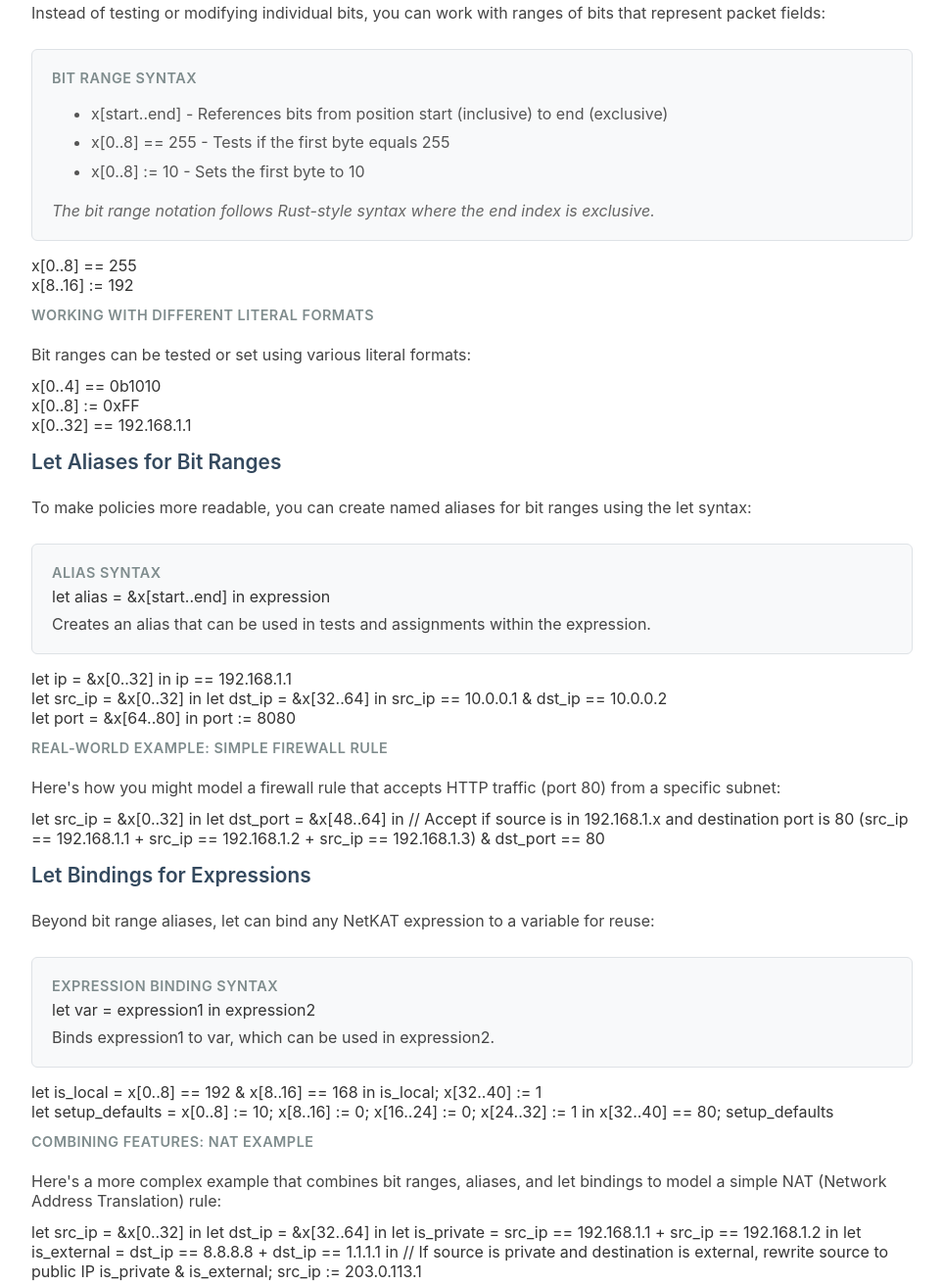
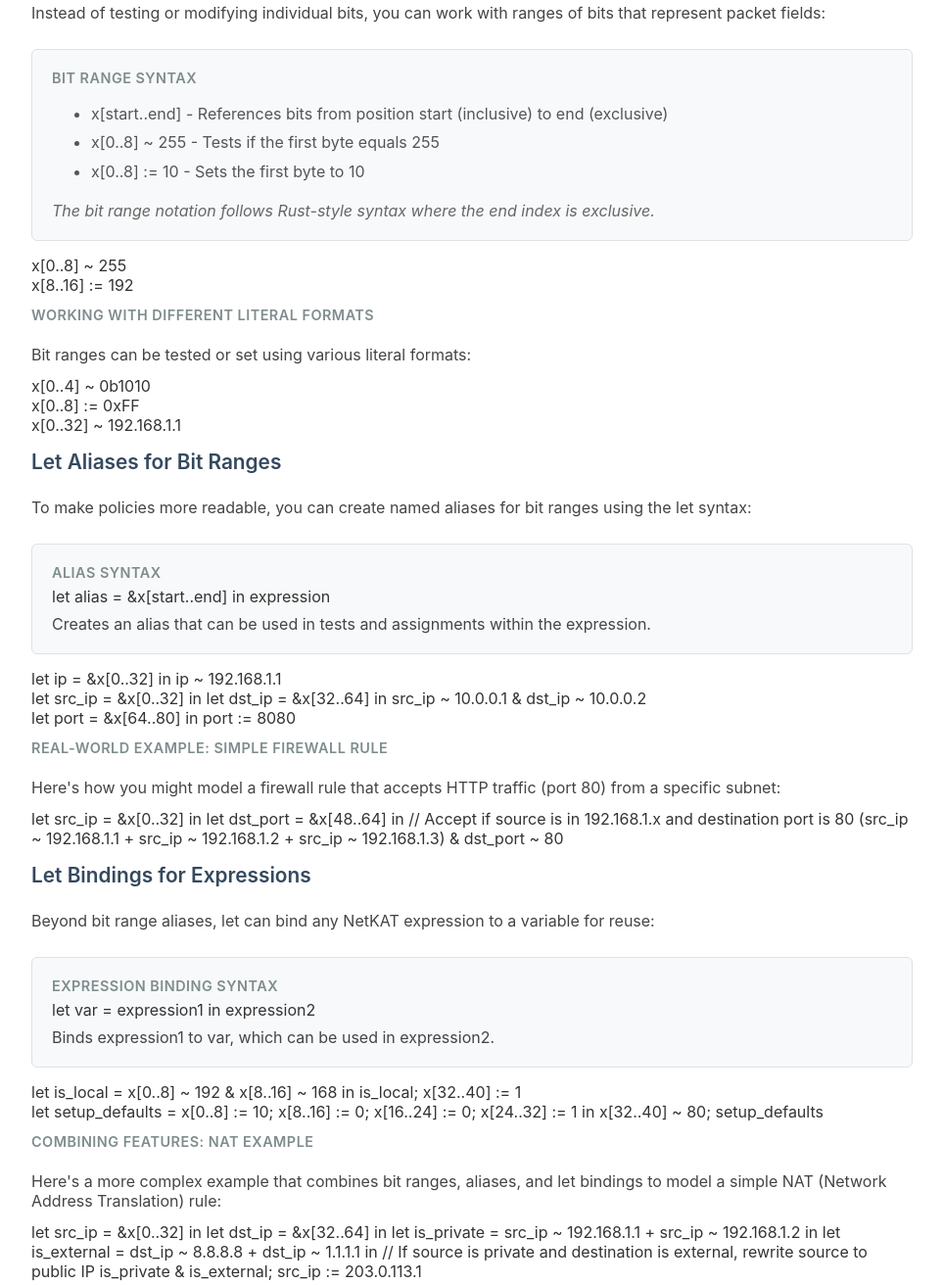
Before and after one commit to netkat-lang/netkat-www, a plain HTML site: page ssft25/lab2.html in a window 1280 px wide. Shown: the part 1832-3144 px from the top of the page at 98% size, without its empty margins (158-1121 px from the left). Drawn offline with Linux system fonts and the light colour scheme.

Commit message:
Update syntax

```diff
--- a/ssft25/lab2.html
+++ b/ssft25/lab2.html
@@ -284,24 +284,24 @@ else
       <h4 style="margin-top: 0;">Bit Range Syntax</h4>
       <ul style="margin-bottom: 12px;">
         <li><nk>x[start..end]</nk> - References bits from position <nk>start</nk> (inclusive) to <nk>end</nk> (exclusive)</li>
-        <li><nk>x[0..8] == 255</nk> - Tests if the first byte equals 255</li>
+        <li><nk>x[0..8] ~ 255</nk> - Tests if the first byte equals 255</li>
         <li><nk>x[0..8] := 10</nk> - Sets the first byte to 10</li>
       </ul>
       <p style="margin-bottom: 0; font-style: italic; color: #666;">The bit range notation follows Rust-style syntax where the end index is exclusive.</p>
     </div>
 
-    <netkat example="Test if the first byte (bits 0-7) equals 255">x[0..8] == 255</netkat>
+    <netkat example="Test if the first byte (bits 0-7) equals 255">x[0..8] ~ 255</netkat>
 
     <netkat example="Set the second byte to 192">x[8..16] := 192</netkat>
 
     <h4>Working with Different Literal Formats</h4>
     <p>Bit ranges can be tested or set using various literal formats:</p>
 
-    <netkat example="Binary literal: Test if a nibble equals binary 1010">x[0..4] == 0b1010</netkat>
+    <netkat example="Binary literal: Test if a nibble equals binary 1010">x[0..4] ~ 0b1010</netkat>
 
     <netkat example="Hexadecimal literal: Set a byte to hex FF">x[0..8] := 0xFF</netkat>
 
-    <netkat example="IP address literal: Test if bits represent an IP address">x[0..32] == 192.168.1.1</netkat>
+    <netkat example="IP address literal: Test if bits represent an IP address">x[0..32] ~ 192.168.1.1</netkat>
 
     <h3>Let Aliases for Bit Ranges</h3>
     <p>To make policies more readable, you can create named aliases for bit ranges using the <nk>let</nk> syntax:</p>
@@ -312,11 +312,11 @@ else
       <p style="margin-top: 8px; margin-bottom: 0;">Creates an alias that can be used in tests and assignments within the expression.</p>
     </div>
 
-    <netkat example="Create an alias 'ip' for the first 32 bits and test if it equals a specific IP">let ip = &x[0..32] in ip == 192.168.1.1</netkat>
+    <netkat example="Create an alias 'ip' for the first 32 bits and test if it equals a specific IP">let ip = &x[0..32] in ip ~ 192.168.1.1</netkat>
 
     <netkat example="Multiple aliases: define source and destination IPs">let src_ip = &x[0..32] in
 let dst_ip = &x[32..64] in
-src_ip == 10.0.0.1 & dst_ip == 10.0.0.2</netkat>
+src_ip ~ 10.0.0.1 & dst_ip ~ 10.0.0.2</netkat>
 
     <netkat example="Alias with assignment: set a port number">let port = &x[64..80] in port := 8080</netkat>
 
@@ -326,7 +326,7 @@ src_ip == 10.0.0.1 & dst_ip == 10.0.0.2</netkat>
     <netkat example="Firewall rule: accept HTTP from 192.168.1.0/24" lines="4">let src_ip = &x[0..32] in
 let dst_port = &x[48..64] in
 // Accept if source is in 192.168.1.x and destination port is 80
-(src_ip == 192.168.1.1 + src_ip == 192.168.1.2 + src_ip == 192.168.1.3) & dst_port == 80</netkat>
+(src_ip ~ 192.168.1.1 + src_ip ~ 192.168.1.2 + src_ip ~ 192.168.1.3) & dst_port ~ 80</netkat>
 
     <h3>Let Bindings for Expressions</h3>
     <p>Beyond bit range aliases, <nk>let</nk> can bind any NetKAT expression to a variable for reuse:</p>
@@ -337,19 +337,19 @@ let dst_port = &x[48..64] in
       <p style="margin-top: 8px; margin-bottom: 0;">Binds <nk>expression1</nk> to <nk>var</nk>, which can be used in <nk>expression2</nk>.</p>
     </div>
 
-    <netkat example="Bind a complex test to a variable">let is_local = x[0..8] == 192 & x[8..16] == 168 in
+    <netkat example="Bind a complex test to a variable">let is_local = x[0..8] ~ 192 & x[8..16] ~ 168 in
 is_local; x[32..40] := 1</netkat>
 
     <netkat example="Reuse an assignment sequence">let setup_defaults = x[0..8] := 10; x[8..16] := 0; x[16..24] := 0; x[24..32] := 1 in
-x[32..40] == 80; setup_defaults</netkat>
+x[32..40] ~ 80; setup_defaults</netkat>
 
     <h4>Combining Features: NAT Example</h4>
     <p>Here's a more complex example that combines bit ranges, aliases, and let bindings to model a simple NAT (Network Address Translation) rule:</p>
 
     <netkat example="NAT rule: rewrite source IP for outgoing traffic" lines="6">let src_ip = &x[0..32] in
 let dst_ip = &x[32..64] in
-let is_private = src_ip == 192.168.1.1 + src_ip == 192.168.1.2 in
-let is_external = dst_ip == 8.8.8.8 + dst_ip == 1.1.1.1 in
+let is_private = src_ip ~ 192.168.1.1 + src_ip ~ 192.168.1.2 in
+let is_external = dst_ip ~ 8.8.8.8 + dst_ip ~ 1.1.1.1 in
 // If source is private and destination is external, rewrite source to public IP
 is_private & is_external; src_ip := 203.0.113.1</netkat>
 
```
